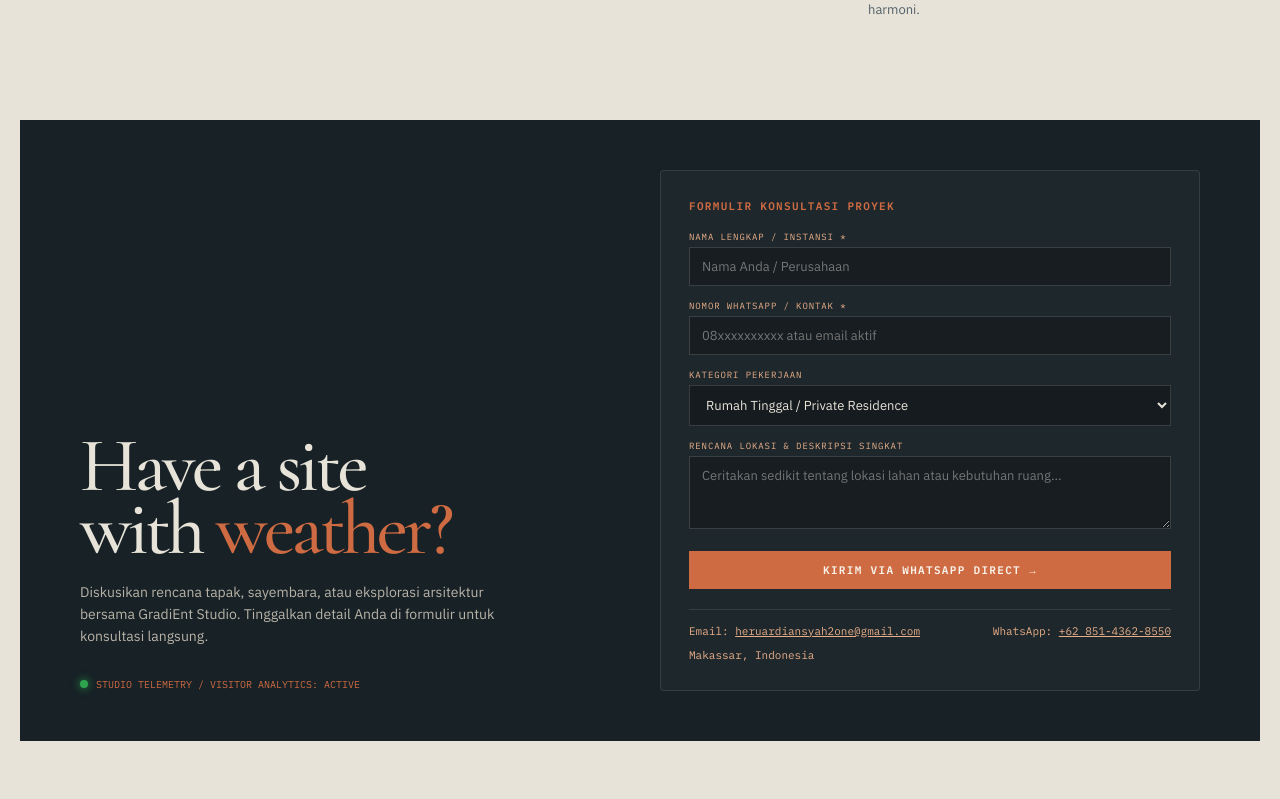
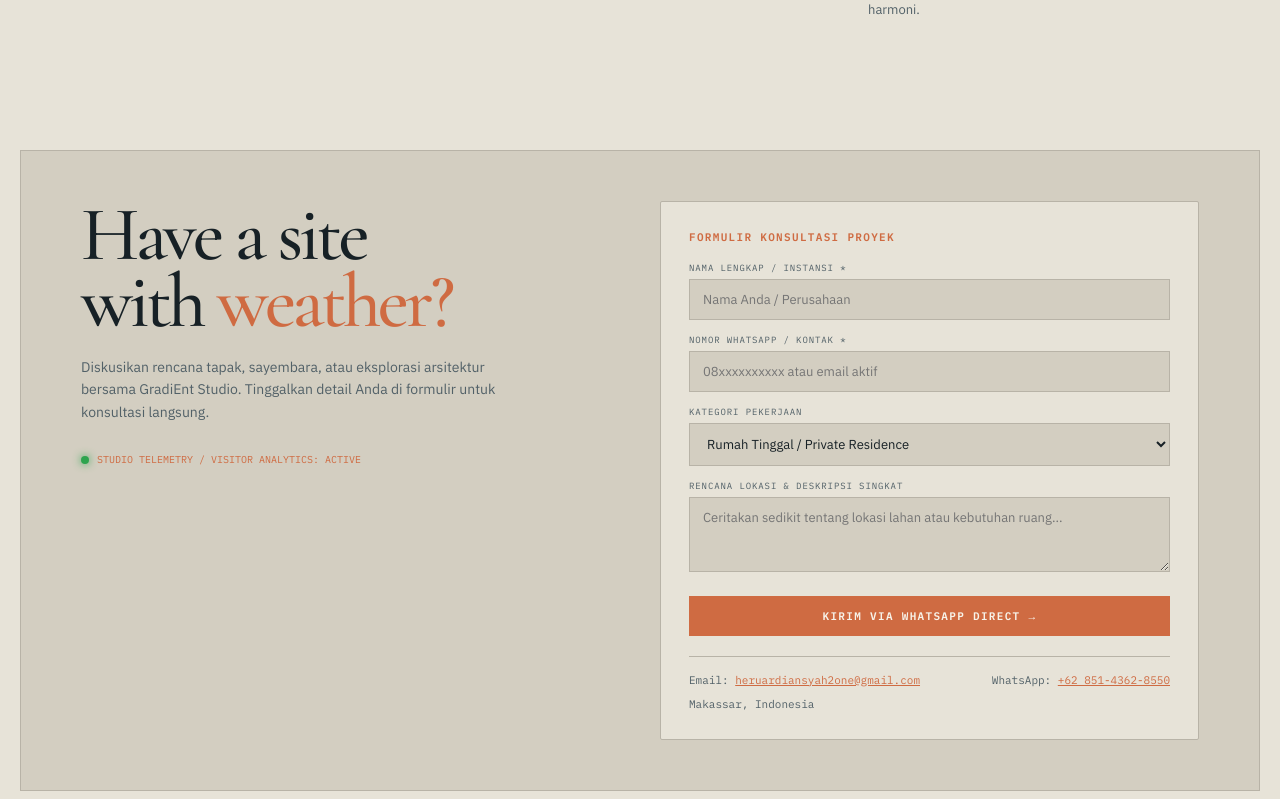
Before and after one commit to cryptoandforex21th-beep/gradient-studio-app, a Next.js app: page / in a window 1280 px wide. Shown: the part 2021-2820 px from the top of the page. Built offline with nearby package versions, Linux system fonts and the light colour scheme; no server answers.

Commit message:
fix: harmonize contact section borders and theme contrast for dark and light modes

```diff
--- a/app/page.js
+++ b/app/page.js
@@ -229,25 +229,27 @@ export default function HomePage() {
 
       {/* CONSULTATION CONTACT */}
       <section id="contact" style={{
-        background: 'var(--ink)',
-        color: 'var(--paper)',
+        background: 'var(--paper-deep)',
+        border: '1px solid var(--line)',
+        color: 'var(--ink)',
         padding: '50px clamp(20px, 5vw, 60px)',
         display: 'grid',
         gridTemplateColumns: 'repeat(auto-fit, minmax(320px, 1fr))',
         gap: '40px',
-        alignItems: 'end'
+        alignItems: 'start',
+        marginTop: '30px'
       }}>
         <div>
           <h2 style={{
             fontFamily: 'var(--display)',
             fontSize: 'clamp(46px, 6vw, 84px)',
             fontWeight: 500,
-            lineHeight: 0.82,
+            lineHeight: 0.88,
             letterSpacing: '-.05em'
           }}>
             Have a site<br />with <em style={{ color: 'var(--accent)', fontStyle: 'normal' }}>weather?</em>
           </h2>
-          <p style={{ fontSize: '14px', lineHeight: 1.6, color: 'var(--line)', maxWidth: '420px', marginTop: '20px' }}>
+          <p style={{ fontSize: '14px', lineHeight: 1.6, color: 'var(--ink-soft)', maxWidth: '420px', marginTop: '20px' }}>
             Diskusikan rencana tapak, sayembara, atau eksplorasi arsitektur bersama GradiEnt Studio. Tinggalkan detail Anda di formulir untuk konsultasi langsung.
           </p>
           <div style={{
@@ -265,10 +267,10 @@ export default function HomePage() {
         </div>
 
         <div style={{
-          background: 'rgba(255,255,255,0.03)',
-          border: '1px solid rgba(255,255,255,0.1)',
+          background: 'var(--paper)',
+          border: '1px solid var(--line)',
           padding: '28px',
-          borderRadius: '4px'
+          borderRadius: '2px'
         }}>
           <h3 style={{
             fontFamily: 'var(--mono)',
@@ -283,7 +285,7 @@ export default function HomePage() {
 
           <form onSubmit={sendInquiry} style={{ display: 'grid', gap: '14px' }}>
             <div>
-              <label style={{ display: 'block', fontFamily: 'var(--mono)', fontSize: '9px', letterSpacing: '0.1em', textTransform: 'uppercase', color: 'var(--accent-soft)', marginBottom: '5px' }}>
+              <label style={{ display: 'block', fontFamily: 'var(--mono)', fontSize: '9px', letterSpacing: '0.1em', textTransform: 'uppercase', color: 'var(--ink-soft)', marginBottom: '6px' }}>
                 Nama Lengkap / Instansi *
               </label>
               <input
@@ -294,19 +296,20 @@ export default function HomePage() {
                 placeholder="Nama Anda / Perusahaan"
                 style={{
                   width: '100%',
-                  padding: '10px 12px',
-                  background: 'rgba(0,0,0,0.25)',
-                  border: '1px solid rgba(255,255,255,0.15)',
-                  color: 'var(--paper)',
+                  padding: '11px 13px',
+                  background: 'var(--paper-deep)',
+                  border: '1px solid var(--line)',
+                  color: 'var(--ink)',
                   fontFamily: 'var(--body)',
                   fontSize: '13px',
-                  outline: 'none'
+                  outline: 'none',
+                  transition: 'border-color 0.2s ease'
                 }}
               />
             </div>
 
             <div>
-              <label style={{ display: 'block', fontFamily: 'var(--mono)', fontSize: '9px', letterSpacing: '0.1em', textTransform: 'uppercase', color: 'var(--accent-soft)', marginBottom: '5px' }}>
+              <label style={{ display: 'block', fontFamily: 'var(--mono)', fontSize: '9px', letterSpacing: '0.1em', textTransform: 'uppercase', color: 'var(--ink-soft)', marginBottom: '6px' }}>
                 Nomor WhatsApp / Kontak *
               </label>
               <input
@@ -317,19 +320,20 @@ export default function HomePage() {
                 placeholder="08xxxxxxxxxx atau email aktif"
                 style={{
                   width: '100%',
-                  padding: '10px 12px',
-                  background: 'rgba(0,0,0,0.25)',
-                  border: '1px solid rgba(255,255,255,0.15)',
-                  color: 'var(--paper)',
+                  padding: '11px 13px',
+                  background: 'var(--paper-deep)',
+                  border: '1px solid var(--line)',
+                  color: 'var(--ink)',
                   fontFamily: 'var(--body)',
                   fontSize: '13px',
-                  outline: 'none'
+                  outline: 'none',
+                  transition: 'border-color 0.2s ease'
                 }}
               />
             </div>
 
             <div>
-              <label style={{ display: 'block', fontFamily: 'var(--mono)', fontSize: '9px', letterSpacing: '0.1em', textTransform: 'uppercase', color: 'var(--accent-soft)', marginBottom: '5px' }}>
+              <label style={{ display: 'block', fontFamily: 'var(--mono)', fontSize: '9px', letterSpacing: '0.1em', textTransform: 'uppercase', color: 'var(--ink-soft)', marginBottom: '6px' }}>
                 Kategori Pekerjaan
               </label>
               <select
@@ -337,13 +341,14 @@ export default function HomePage() {
                 onChange={(e) => setFormData({ ...formData, type: e.target.value })}
                 style={{
                   width: '100%',
-                  padding: '10px 12px',
-                  background: 'rgba(0,0,0,0.3)',
-                  border: '1px solid rgba(255,255,255,0.15)',
-                  color: 'var(--paper)',
+                  padding: '11px 13px',
+                  background: 'var(--paper-deep)',
+                  border: '1px solid var(--line)',
+                  color: 'var(--ink)',
                   fontFamily: 'var(--body)',
                   fontSize: '13px',
-                  outline: 'none'
+                  outline: 'none',
+                  cursor: 'pointer'
                 }}
               >
                 <option value="Rumah Tinggal / Private Residence">Rumah Tinggal / Private Residence</option>
@@ -355,7 +360,7 @@ export default function HomePage() {
             </div>
 
             <div>
-              <label style={{ display: 'block', fontFamily: 'var(--mono)', fontSize: '9px', letterSpacing: '0.1em', textTransform: 'uppercase', color: 'var(--accent-soft)', marginBottom: '5px' }}>
+              <label style={{ display: 'block', fontFamily: 'var(--mono)', fontSize: '9px', letterSpacing: '0.1em', textTransform: 'uppercase', color: 'var(--ink-soft)', marginBottom: '6px' }}>
                 Rencana Lokasi & Deskripsi Singkat
               </label>
               <textarea
@@ -365,10 +370,10 @@ export default function HomePage() {
                 placeholder="Ceritakan sedikit tentang lokasi lahan atau kebutuhan ruang..."
                 style={{
                   width: '100%',
-                  padding: '10px 12px',
-                  background: 'rgba(0,0,0,0.25)',
-                  border: '1px solid rgba(255,255,255,0.15)',
-                  color: 'var(--paper)',
+                  padding: '11px 13px',
+                  background: 'var(--paper-deep)',
+                  border: '1px solid var(--line)',
+                  color: 'var(--ink)',
                   fontFamily: 'var(--body)',
                   fontSize: '13px',
                   outline: 'none',
@@ -382,7 +387,7 @@ export default function HomePage() {
               style={{
                 background: 'var(--accent)',
                 color: 'var(--white)',
-                padding: '12px 18px',
+                padding: '13px 20px',
                 fontFamily: 'var(--mono)',
                 fontSize: '11px',
                 letterSpacing: '0.12em',
@@ -392,7 +397,10 @@ export default function HomePage() {
                 alignItems: 'center',
                 justifyContent: 'center',
                 gap: '8px',
-                marginTop: '4px'
+                marginTop: '6px',
+                cursor: 'pointer',
+                border: 'none',
+                transition: 'opacity 0.2s'
               }}
             >
               <span>Kirim via WhatsApp Direct</span>
@@ -402,18 +410,18 @@ export default function HomePage() {
 
           <div style={{
             marginTop: '20px',
-            paddingTop: '14px',
-            borderTop: '1px solid rgba(255,255,255,0.1)',
+            paddingTop: '16px',
+            borderTop: '1px solid var(--line)',
             display: 'flex',
             justifyContent: 'space-between',
             flexWrap: 'wrap',
             gap: '10px',
             fontSize: '11px',
-            color: 'var(--accent-soft)',
+            color: 'var(--ink-soft)',
             fontFamily: 'var(--mono)'
           }}>
-            <span>Email: <a href="mailto:heruardiansyah2one@gmail.com" style={{ textDecoration: 'underline' }}>heruardiansyah2one@gmail.com</a></span>
-            <span>WhatsApp: <a href="https://wa.me/6285143628550" target="_blank" rel="noopener noreferrer" style={{ textDecoration: 'underline' }}>+62 851-4362-8550</a></span>
+            <span>Email: <a href="mailto:heruardiansyah2one@gmail.com" style={{ textDecoration: 'underline', color: 'var(--accent)' }}>heruardiansyah2one@gmail.com</a></span>
+            <span>WhatsApp: <a href="https://wa.me/6285143628550" target="_blank" rel="noopener noreferrer" style={{ textDecoration: 'underline', color: 'var(--accent)' }}>+62 851-4362-8550</a></span>
             <span>Makassar, Indonesia</span>
           </div>
         </div>
```
Also changed, not shown: public/icon.png (added), public/logo.png (added).
